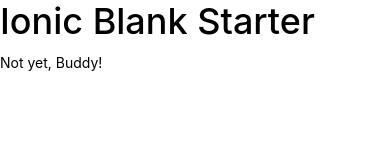
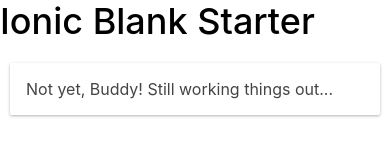
Before and after one commit to kleitz/go_fish, a website: page www/index.html in a window 390 px wide. Drawn offline with Linux system fonts and the light colour scheme; some packages are replaced by stand-ins of ours; files that its build step writes are made by us from their sources.

Commit message:
message for underconstruction

```diff
--- a/www/index.html
+++ b/www/index.html
@@ -28,7 +28,11 @@
         <h1 class="title">Ionic Blank Starter</h1>
       </ion-header-bar>
       <ion-content>
-      Not yet, Buddy!
+        <div class="card">
+          <div class="item item-text-wrap">
+            Not yet, Buddy!  Still working things out...
+          </div>
+        </div>
       </ion-content>
     </ion-pane>
   </body>
```
